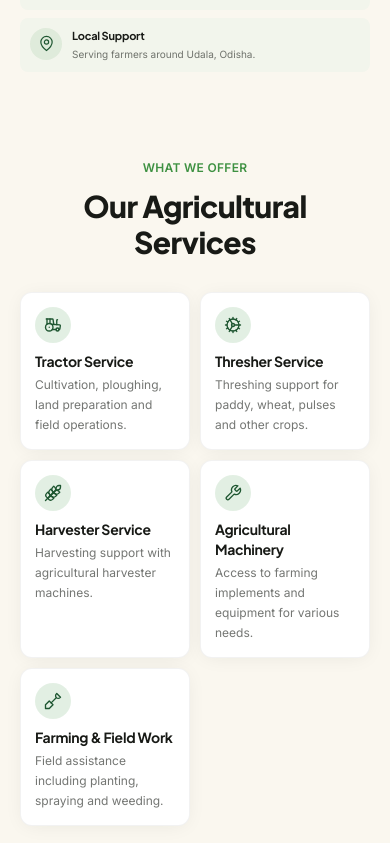
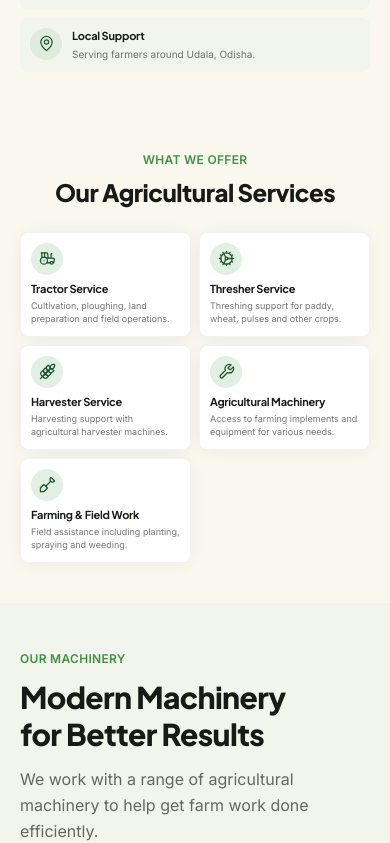
Before and after one commit to amandv123/sukanti-agricultural-works, a React (Vite) app: page / in a window 390 px wide. Shown: the part 1169-2012 px from the top of the page. Built offline with nearby package versions, Linux system fonts and the light colour scheme; the HTML template or start-up script is replaced by a standard one.

Commit message:
Compact mobile service cards

```diff
--- a/src/components/Services.tsx
+++ b/src/components/Services.tsx
@@ -3,14 +3,14 @@ import { services } from '../data/services'
 
 export default function Services() {
   return (
-    <section id="services" className="py-12 sm:py-24">
+    <section id="services" className="py-10 sm:py-24">
       <div className="mx-auto max-w-7xl px-5 sm:px-8 text-center">
         <p className="section-label">What We Offer</p>
-        <h2 className="mt-3 font-display font-extrabold text-3xl sm:text-4xl text-brand-ink">
+        <h2 className="mt-2 font-display font-extrabold text-2xl text-brand-ink sm:mt-3 sm:text-4xl">
           Our Agricultural Services
         </h2>
 
-        <div className="mt-8 sm:mt-10 grid grid-cols-2 sm:grid-cols-2 lg:grid-cols-5 gap-2.5 sm:gap-5">
+        <div className="mt-6 grid grid-cols-2 gap-2 sm:mt-10 sm:grid-cols-2 sm:gap-5 lg:grid-cols-5">
           {services.map((s, i) => {
             const Icon = s.icon
             return (
@@ -20,16 +20,15 @@ export default function Services() {
                 whileInView={{ opacity: 1, y: 0 }}
                 viewport={{ once: true, amount: 0.4 }}
                 transition={{ duration: 0.4, delay: i * 0.05 }}
-                className="group text-left bg-white border border-black/5 rounded-xl p-3.5 shadow-card hover:shadow-cardHover hover:-translate-y-1 transition-all duration-300 sm:rounded-2xl sm:p-6"
+                className="group min-h-0 rounded-lg border border-black/5 bg-white p-2.5 text-left shadow-card transition-all duration-300 hover:-translate-y-1 hover:shadow-cardHover sm:rounded-2xl sm:p-6"
               >
-                <div className="w-9 h-9 rounded-full bg-brand-fresh/15 text-brand-deep flex items-center justify-center transition-transform group-hover:scale-105 sm:w-12 sm:h-12">
-                  <Icon size={18} strokeWidth={1.8} className="sm:hidden" />
-                  <Icon size={22} strokeWidth={1.8} className="hidden sm:block" />
+                <div className="flex h-8 w-8 items-center justify-center rounded-full bg-brand-fresh/15 text-brand-deep sm:h-12 sm:w-12">
+                  <Icon size={17} strokeWidth={1.8} />
                 </div>
-                <h3 className="mt-2 font-display font-bold text-sm text-brand-ink sm:mt-4 sm:text-lg">
+                <h3 className="mt-1.5 font-display text-[11px] font-bold leading-4 text-brand-ink sm:mt-4 sm:text-lg">
                   {s.name}
                 </h3>
-                <p className="mt-1 text-xs text-brand-ink/60 leading-5 sm:mt-2 sm:text-sm sm:leading-relaxed">
+                <p className="mt-0.5 text-[9px] leading-3.5 text-brand-ink/60 sm:mt-2 sm:text-sm sm:leading-relaxed">
                   {s.description}
                 </p>
               </motion.div>
```
